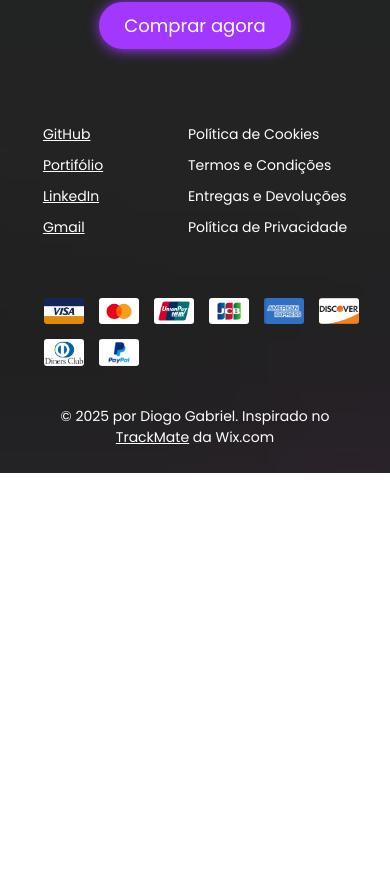
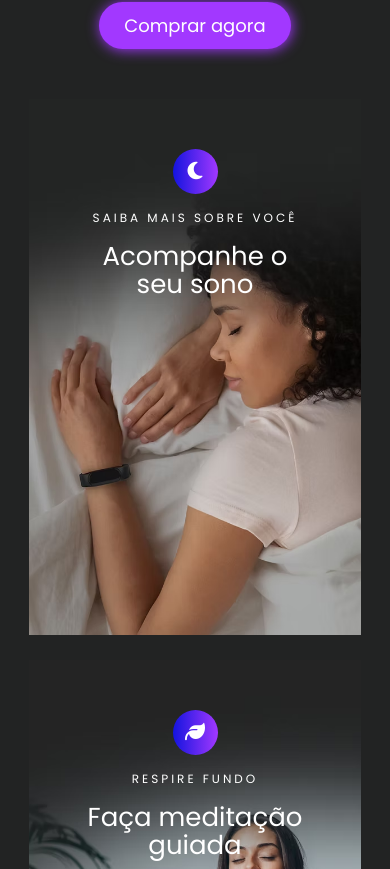
Before and after one commit to DiogoG-dev/TrackMate-react, a React (Vite) app: page /#/ in a window 390 px wide. Shown: the part 5915-6784 px from the top of the page. Before the commit the page ends 6388 px from the top, so only its background shows below. Built offline with nearby package versions, Linux system fonts and the light colour scheme.

Commit message:
Creating LiveBetterSection component

```diff
--- /dev/null
+++ b/src/components/sections/LiveBetterSection/LiveBetterSection.css
@@ -0,0 +1,101 @@
+/* Sétima Seção da Página*/
+/* Viva Melhor */
+.live-better-section {
+    display: flex;
+    flex-direction: column;
+    align-items: center;
+    justify-content: center;
+    height: 85vh;
+    background-color: var(--bg-color-1);
+}
+
+/* Grade de Conteúdo */
+.live-better-content {
+    display: grid;
+    grid-template-columns: 1fr 1fr;
+    column-gap: 50px;
+    width: 75%;
+    height: 100%;
+}
+
+/* Cards */
+.live-better-card {
+    display: flex;
+    flex-direction: column;
+    justify-content: start;
+    align-items: center;
+}
+
+/* Ícone dos Cards */
+.live-better-card  i {
+    display: flex;
+    align-items: center;
+    justify-content: center;
+    width: 60px;
+    height: 60px;
+    font-size: 30px;
+    background: var(--linear-gradient-2);
+    border-radius: 100%;
+    margin: 50px 0 15px 0;
+}
+
+/* Título dos Cards */
+.live-better-card h2 {
+    display: flex;
+    align-items: center;
+    font-size: 14px;
+    font-weight: 400;
+    letter-spacing: 3px;
+}
+
+/* Subtítulo dos Cards */
+.live-better-card h3 {
+    font-size: 32px;
+    font-weight: 400;
+    text-align: center;
+    width: 275px;
+    margin: 15px 0;
+}
+
+/* Backgrounds dos Cards */
+.live-better-content .sleep {
+    background-image: url('/TrackMate-react/imgs/backgrounds/womanSleeping.avif');
+    background-size: cover;
+}
+
+.live-better-content .meditation {
+    background-image: url('/TrackMate-react/imgs/backgrounds/womanMeditating.avif');
+    background-size: cover;
+}
+
+@media (max-width: 768px) {
+    .live-better-section {
+        height: 130vh;
+        padding-top: 50px;
+    }
+
+    .live-better-content {
+        display: grid;
+        grid-template-columns: 1fr;
+        column-gap: 0;
+        row-gap: 25px;
+        width: 85%;
+    }
+
+    .live-better-card  i {
+        width: 45px;
+        height: 45px;
+        font-size: 20px;
+        margin-bottom: 15px;
+    }
+
+    .live-better-card h2 {
+        font-size: 12px;
+    }
+
+    .live-better-card h3 {
+        font-size: 26px;
+        width: 230px;
+        line-height: 1.1;
+    }
+}
--- /dev/null
+++ b/src/components/sections/LiveBetterSection/LiveBetterSection.jsx
@@ -0,0 +1,20 @@
+import './LiveBetterSection.css'
+
+export function LiveBetterSection() {
+    return (
+        <section className="live-better-section">
+            <div className="live-better-content">
+                <div className="sleep live-better-card">
+                    <i className="fa-solid fa-moon"></i>
+                    <h2>SAIBA MAIS SOBRE VOCÊ</h2>
+                    <h3>Acompanhe o seu sono</h3>
+                </div>
+                <div className="meditation live-better-card">
+                    <i className="fa-solid fa-leaf"></i>
+                    <h2>RESPIRE FUNDO</h2>
+                    <h3>Faça meditação guiada</h3>
+                </div>
+            </div>
+        </section>
+    )
+}
--- a/src/pages/Home/Home.jsx
+++ b/src/pages/Home/Home.jsx
@@ -7,6 +7,7 @@ import { NotificationSystemSection } from '../../components/sections/Notificatio
 import { BraceletVarietySection } from '../../components/sections/BraceletVarietySection/BraceletVarietySection.jsx';
 import { AlertSystemSection } from '../../components/sections/AlertSystemSection/AlertSystemSection.jsx';
 import { ProductSpecifications } from '../../components/sections/ProductSpecifications/ProductSpecifications.jsx';
+import { LiveBetterSection } from '../../components/sections/LiveBetterSection/LiveBetterSection.jsx';
 
 export function Home() {
     return (
@@ -18,6 +19,7 @@ export function Home() {
             <BraceletVarietySection />
             <AlertSystemSection />
             <ProductSpecifications />
+            <LiveBetterSection />
             <Footer />
         </>
     )
```
